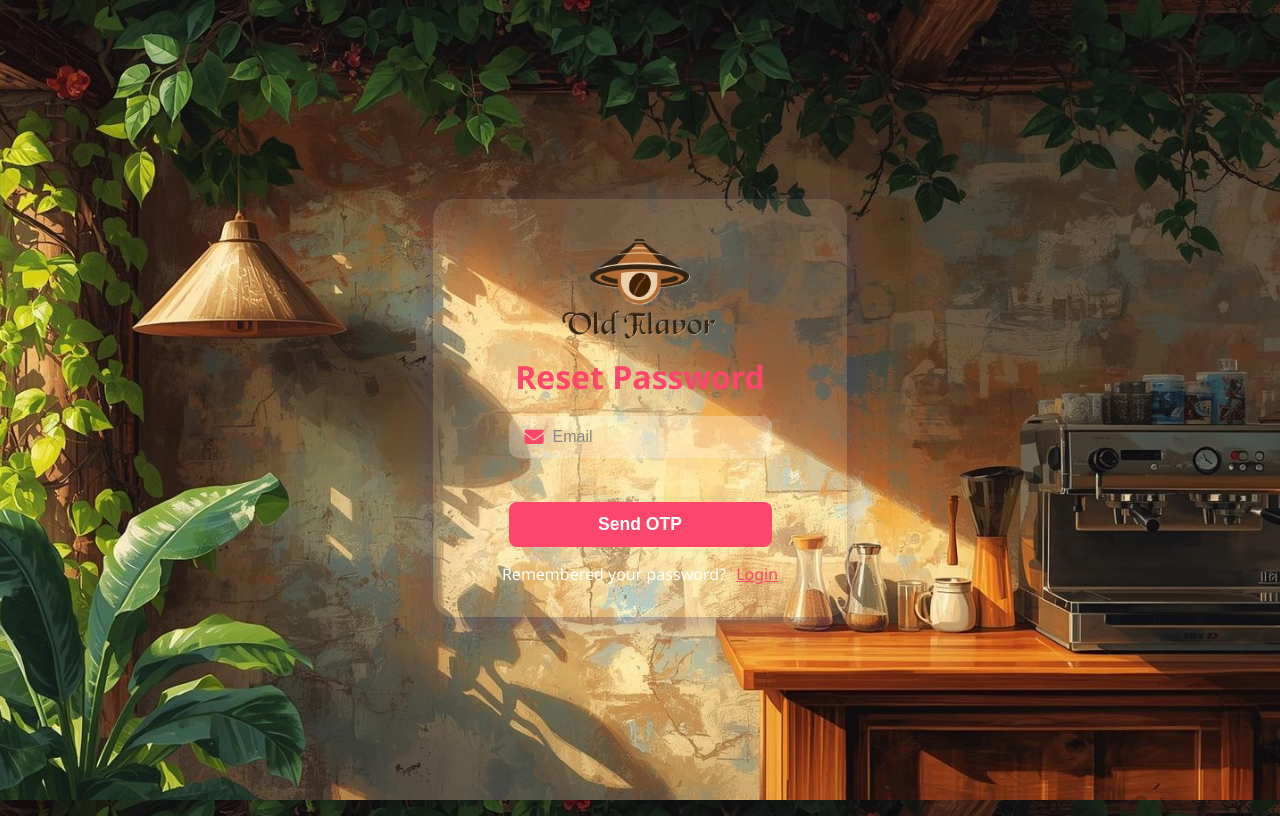
After one commit to Vinh9029/SE_Final, a PHP site: page /resetPassword.php in a window 1280 px wide. The commit adds this page. Run offline with PHP 8.4, Linux system fonts and the light colour scheme; some libraries are stand-ins or nearby versions.

Commit message:
Ended Pages

```diff
--- /dev/null
+++ b/resetPassword.php
@@ -0,0 +1,195 @@
+<!DOCTYPE html>
+<html lang="en">
+
+<head>
+    <meta charset="UTF-8">
+    <meta name="viewport" content="width=device-width, initial-scale=1.0">
+    <title>Reset Password - Coffee Shop</title>
+    <link rel="stylesheet" href="https://cdnjs.cloudflare.com/ajax/libs/font-awesome/6.4.0/css/all.min.css">
+    <script src="https://www.google.com/recaptcha/api.js" async defer></script>
+    <style>
+        body {
+            background: url('Photos/test2.jpg') no-repeat center center fixed;
+            background-size: cover;
+            display: flex;
+            align-items: center;
+            justify-content: center;
+            font-family: 'Segoe UI', Arial, sans-serif;
+            min-height: 100vh;
+        }
+
+        .reset-container {
+            background: rgba(255, 255, 255, 0.1);
+            border-radius: 20px;
+            box-shadow: 0 8px 32px 0 rgba(31, 38, 135, 0.32);
+            padding: 40px 32px 32px 32px;
+            width: 350px;
+            max-width: 95vw;
+            display: flex;
+            flex-direction: column;
+            align-items: center;
+        }
+
+        .reset-header {
+            color: #fc466b;
+            margin-bottom: 18px;
+            font-size: 2rem;
+            font-weight: 600;
+        }
+
+        .profile-icon {
+            font-size: 3rem;
+            color: #fc466b;
+            margin-bottom: 2px;
+        }
+
+        .input-group {
+            width: 100%;
+            margin-bottom: 18px;
+            position: relative;
+            display: flex;
+            align-items: center;
+        }
+
+        .input-group i {
+            position: absolute;
+            left: 16px;
+            top: 50%;
+            transform: translateY(-50%);
+            color: #fc466b;
+            font-size: 1.2rem;
+            z-index: 2;
+        }
+
+        .input-group input {
+            width: 100%;
+            padding: 12px 12px 12px 44px;
+            border-radius: 10px;
+            border: none;
+            background: rgba(255, 255, 255, 0.25);
+            color: #222;
+            font-size: 1rem;
+            outline: none;
+            box-sizing: border-box;
+        }
+
+        .input-group input::placeholder {
+            color: #888;
+        }
+
+        .reset-btn {
+            width: 100%;
+            background: #fc466b;
+            color: #fff;
+            border: none;
+            border-radius: 8px;
+            padding: 12px;
+            font-size: 1.1rem;
+            font-weight: 600;
+            cursor: pointer;
+            margin-top: 8px;
+            transition: background 0.2s;
+        }
+
+        .reset-btn:hover {
+            background: #3f5efb;
+        }
+
+        .back-link {
+            margin-top: 16px;
+            text-align: center;
+            color: #fff;
+            font-size: 1rem;
+        }
+
+        .back-link a {
+            color: #fc466b;
+            text-decoration: underline;
+            margin-left: 6px;
+            cursor: pointer;
+            transition: color 0.2s;
+        }
+
+        .back-link a:hover {
+            color: #3f5efb;
+        }
+    </style>
+</head>
+
+<body>
+    <div style="display: flex; align-items: center; justify-content: center; min-height: 100vh;">
+        <!-- <div class="side-image-box">
+            <img id="login_banner" src="Photos/login_background1 (2).jpg" alt="Login Illustration" style="width:100%; height:100%; object-fit:cover; border-radius:20px 0 0 20px;" />
+        </div> -->
+        <div class="reset-container">
+            <div class="profile-icon" style="cursor:pointer;" onclick="window.location.href='index.php'">
+                <img src="Photos/logo.png" alt="Logo" style="width:210px; height:100px; object-fit:cover;" />
+            </div>
+            <div class="reset-header">Reset Password</div>
+            <form id="resetForm" onsubmit="handleReset(event)">
+                <div class="input-group">
+                    <i class="fa-solid fa-envelope"></i>
+                    <input type="email" placeholder="Email" required id="resetEmail">
+                </div>
+                <div style="margin-bottom: 18px; width: 100%; display: flex; justify-content: center;">
+                    <div class="g-recaptcha" data-sitekey="6LeZargrAAAAAFqX96DUyUOSDVAtmZSOGPeHN3GZ"></div>
+                </div>
+                <button type="submit" class="reset-btn">Send OTP</button>
+            </form>
+            <div id="otpSection" style="display:none; margin-top:20px; width:100%;">
+                <div class="input-group">
+                    <i class="fa-solid fa-key"></i>
+                    <input type="text" placeholder="Enter OTP code" maxlength="6" id="otpInput" required>
+                </div>
+                <button class="reset-btn" onclick="verifyOTP()">Verify OTP</button>
+                <div id="otpMessage" style="color:#fc466b; margin-top:8px;"></div>
+            </div>
+            <div class="back-link">
+                <span>Remembered your password?</span>
+                <a href="index.php">Login</a>
+            </div>
+        </div>
+    </div>
+    <script>
+        // Simulate sending OTP and verifying
+        let generatedOTP = '';
+        let otpAttempts = 0;
+        const maxAttempts = 3;
+
+        function handleReset(e) {
+            e.preventDefault();
+            var recaptchaResponse = grecaptcha.getResponse();
+            if (!recaptchaResponse) {
+                document.getElementById('otpMessage').innerText = "Please verify that you are not a robot.";
+                return;
+            }
+            const recapValue = document.getElementById('recapInput').value.trim().toLowerCase();
+            if (recapValue !== 'i am not a robot') {
+                document.getElementById('otpMessage').innerText = "Please confirm you are not a robot by typing 'I am not a robot'.";
+                return;
+            }
+            // Simulate sending email and OTP
+            generatedOTP = Math.floor(100000 + Math.random() * 900000).toString();
+            otpAttempts = 0;
+            document.getElementById('otpSection').style.display = 'block';
+            document.getElementById('resetForm').style.display = 'none';
+            document.getElementById('otpMessage').innerText = 'An OTP code has been sent to your email. (Demo: ' + generatedOTP + ')';
+            // In real system, send email with link to updatePassword.php and OTP code
+        }
+
+        function verifyOTP() {
+            const otpInput = document.getElementById('otpInput').value;
+            otpAttempts++;
+            if (otpInput === generatedOTP) {
+                window.location.href = 'updatePassword.php';
+            } else if (otpAttempts < maxAttempts) {
+                document.getElementById('otpMessage').innerText = 'Invalid OTP code. Attempts left: ' + (maxAttempts - otpAttempts);
+            } else {
+                document.getElementById('otpMessage').innerText = 'You have exceeded the maximum number of attempts. Please try again.';
+                document.getElementById('otpInput').disabled = true;
+            }
+        }
+    </script>
+</body>
+
+</html>
```
Also changed, not shown: index.php (+14 -2 lines), registerAccount.php (added, +131 -0 lines), updatePassword.php (added, +171 -0 lines), Photos/logo.png (added).
